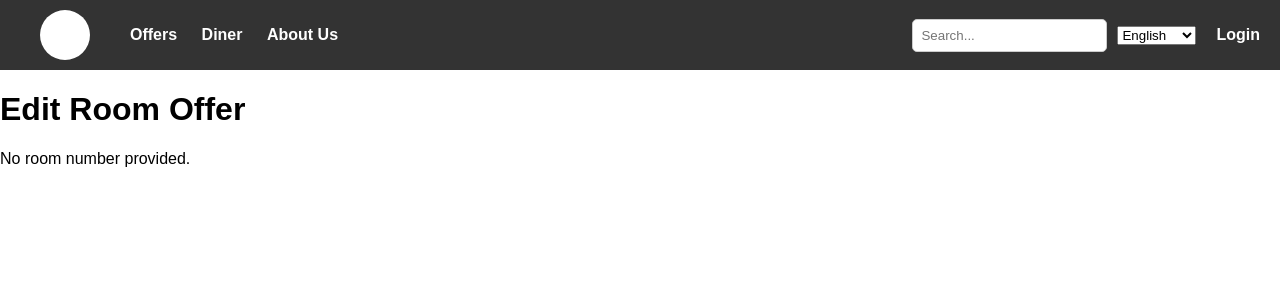
After one commit to ivo5055/Project, a PHP site: page /editOffer.php in a window 1280 px wide. The commit adds this page. Shown: the top 300 px of the page. Run offline with PHP 8.4, Linux system fonts and the light colour scheme.

Commit message:
22.05.24

```diff
--- /dev/null
+++ b/editOffer.php
@@ -0,0 +1,81 @@
+<!DOCTYPE html>
+<html lang="en">
+<head>
+    <meta charset="UTF-8">
+    <meta name="viewport" content="width=device-width, initial-scale=1.0">
+    <title>Edit Room Offer</title>
+    <link rel="stylesheet" href="styles.css">
+    <link rel="stylesheet" href="dropdown.css">
+</head>
+<body>
+<?php include 'elements/header.php'; ?>
+
+<?php include "includes/dbh.inc.php"; ?>
+
+<div class="edit-room-offer">
+    <h1>Edit Room Offer</h1>
+    <?php
+    // Check if room_number is provided in the URL
+    if (isset($_GET['room_number'])) {
+        $room_number = $_GET['room_number'];
+
+        // Fetch room details from the database
+        $query = "SELECT * FROM room WHERE room_number = :room_number";
+        $stmt = $pdo->prepare($query);
+        $stmt->execute(['room_number' => $room_number]);
+        $room = $stmt->fetch(PDO::FETCH_ASSOC);
+
+        if ($room) {
+            if (isset($_POST['edit_room'])) {
+                // Get updated room details from the form
+                $new_room_number = $_POST['room_number'];
+                $room_capacity = $_POST['room_capacity'];
+                $description = $_POST['description'];
+                $price = $_POST['price'];
+
+                // Update room details in the database
+                $updateQuery = "UPDATE room SET room_number = :new_room_number, room_capacity = :room_capacity, description = :description, price = :price WHERE room_number = :room_number";
+                $updateStmt = $pdo->prepare($updateQuery);
+                $updateStmt->execute([
+                    'new_room_number' => $new_room_number,
+                    'room_capacity' => $room_capacity,
+                    'description' => $description,
+                    'price' => $price,
+                    'room_number' => $room_number
+                ]);
+
+                echo '<p>Room details updated successfully!</p>';
+            }
+            ?>
+            <form method="post" action="">
+                <label for="room_number">Room Number:</label>
+                <input type="number" name="room_number" id="room_number" value="<?php echo htmlspecialchars($room['room_number']); ?>" required><br>
+
+                <label for="room_capacity">Room Capacity:</label>
+                <select name="room_capacity" id="room_capacity" required>
+                    <option value="1" <?php if ($room['room_capacity'] == 1) echo 'selected'; ?>>1</option>
+                    <option value="2" <?php if ($room['room_capacity'] == 2) echo 'selected'; ?>>2</option>
+                    <option value="3" <?php if ($room['room_capacity'] == 3) echo 'selected'; ?>>3</option>
+                    <option value="4" <?php if ($room['room_capacity'] == 4) echo 'selected'; ?>>4</option>
+                </select><br>
+
+                <label for="description">Description:</label>
+                <textarea name="description" id="description" required><?php echo htmlspecialchars($room['description']); ?></textarea><br>
+
+                <label for="price">Price:</label>
+                <input type="number" name="price" id="price" value="<?php echo htmlspecialchars($room['price']); ?>" required><br>
+
+                <button type="submit" name="edit_room" class="button">Save Changes</button>
+            </form>
+            <?php
+        } else {
+            echo '<p>Room not found.</p>';
+        }
+    } else {
+        echo '<p>No room number provided.</p>';
+    }
+    ?>
+</div>
+
+</body>
+</html>
--- a/offers.php
+++ b/offers.php
@@ -24,7 +24,7 @@ include "includes/dbh.inc.php";
     <?php include "includes/filter.php";?>
 
     <?php
-            // Delete button
+            // Delete
             include "includes/deleteOffer.php";
 
             // Loop through fetched room offers and generate HTML dynamically
```
Also changed, not shown: includes/offersDisplay.php (+6 -1 lines), profile.php (+24 -2 lines), img/IMG-664df6b0149c05.40364014.jpg (deleted).
